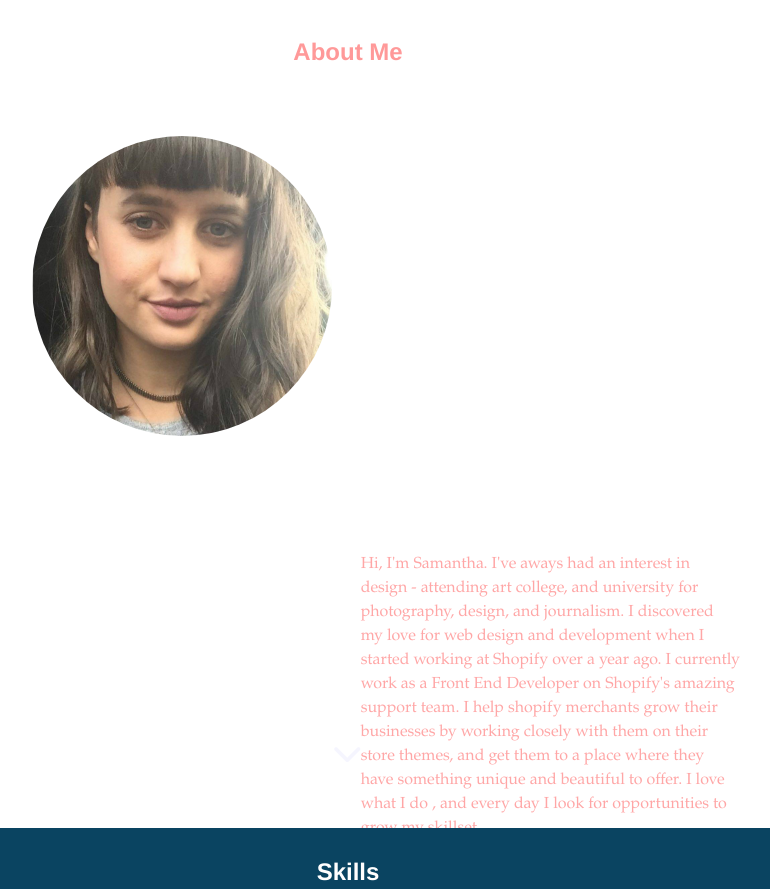
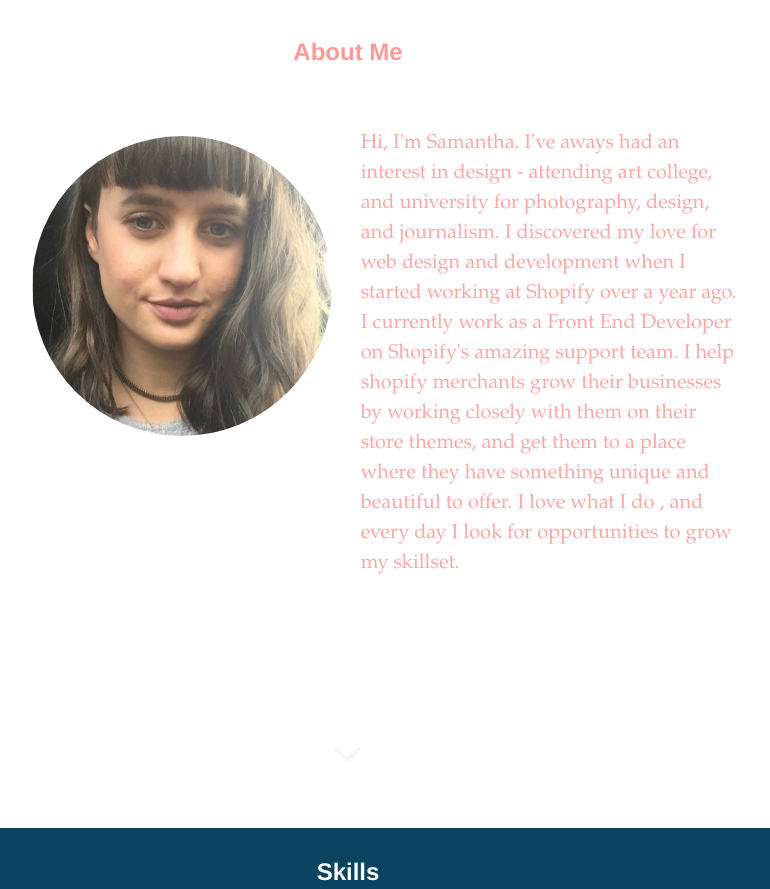
Before and after one commit to Samlshea/samanthashea.ca, a plain HTML site: page index.html in a window 1280 px wide. Shown: the part 820-1709 px from the top of the page, without its empty margins (292-1062 px from the left). Drawn offline with nearby package versions, Linux system fonts and the light colour scheme.

Commit message:
new css change

```diff
--- a/main.css
+++ b/main.css
@@ -197,11 +197,7 @@ h2 {
     width: 30%;
     position: absolute;
     right: 19%;
-<<<<<<< HEAD
     top: 100px;
-=======
-    top:25%;
->>>>>>> 29f37cd436a080ad4ba2729920351fd36af20100
     font-size: 20px;
     color: rgba(255, 136, 136, 0.75);
     line-height: 1.5;
```
